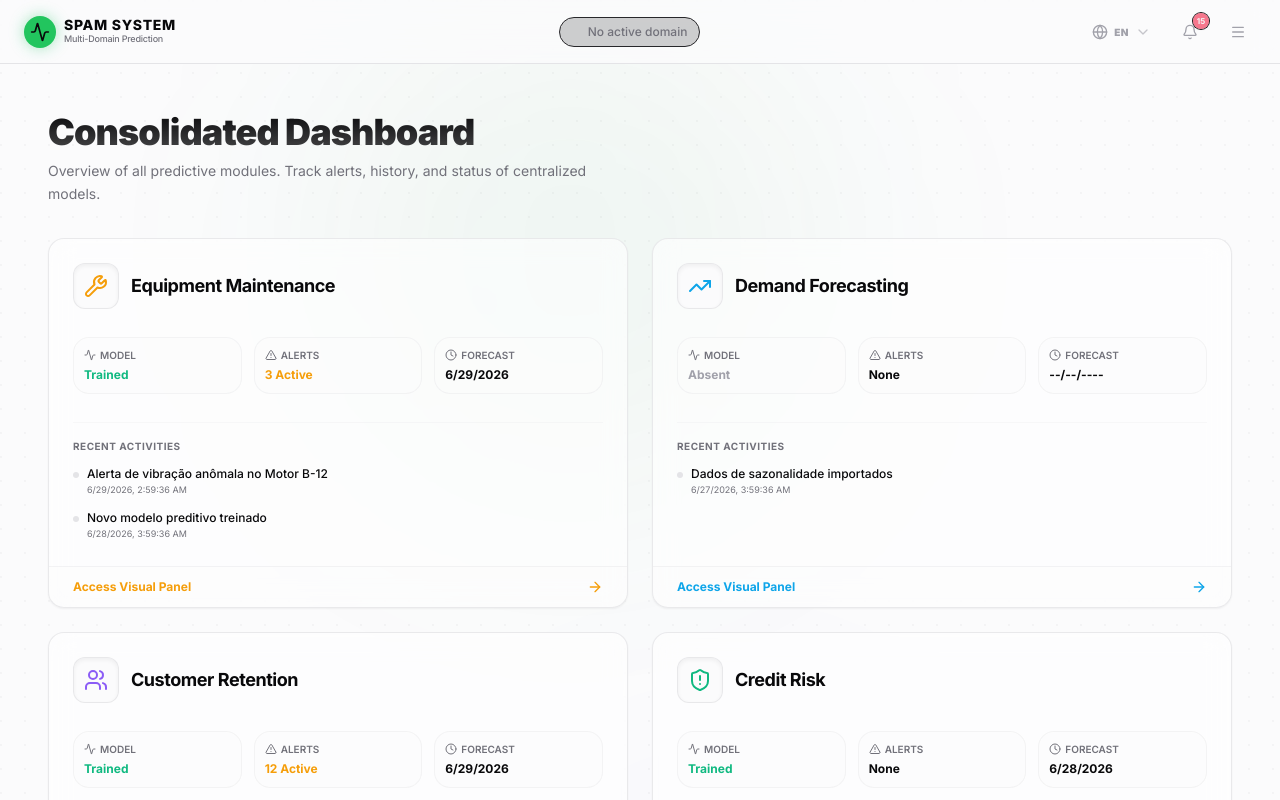
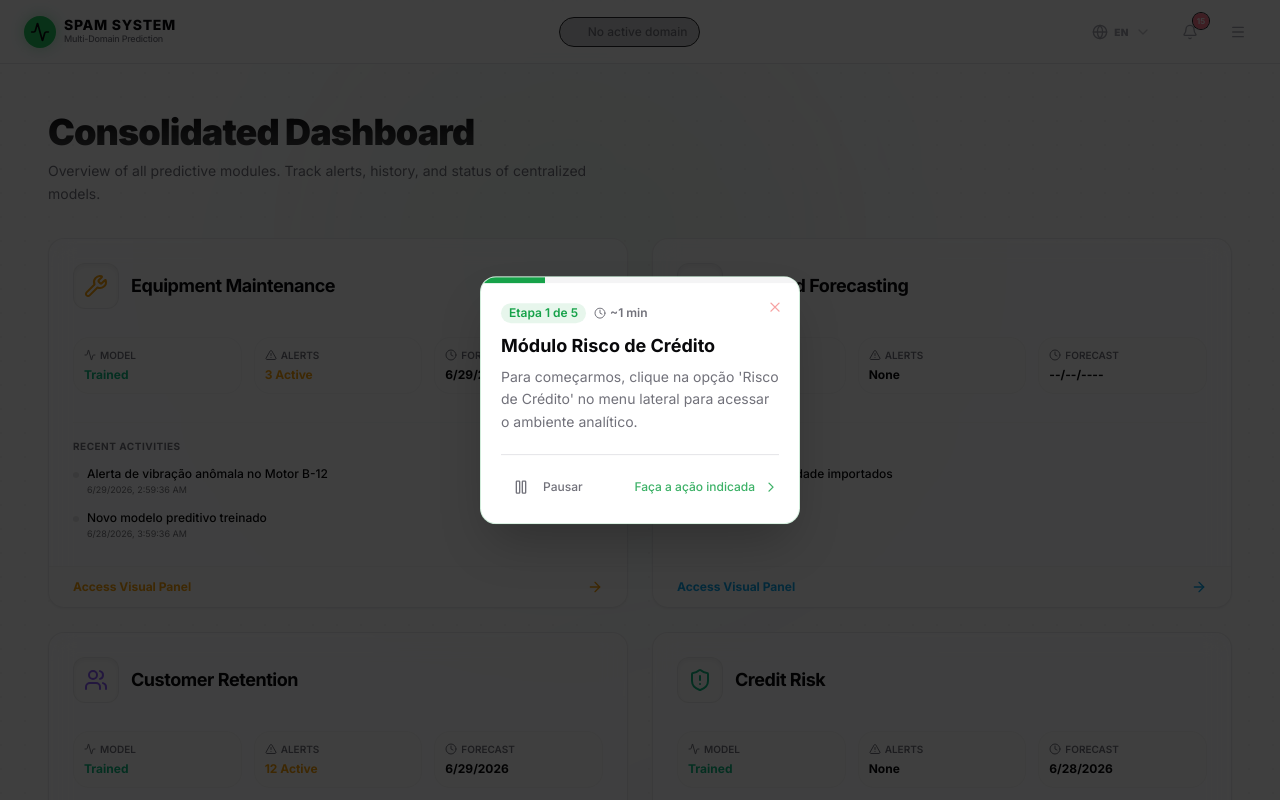
Before and after one commit to gabriellsnts/spam-project, a Next.js app: page / in a window 1280 px wide. Shown: the top 800 px of the page. Built offline with nearby package versions, Linux system fonts and the light colour scheme; sample sign-in values are in the browser's storage.

Commit message:
feat(ui): criar componente de UI Overlay para o tutorial interativo e adicionar no layout

```diff
--- a/src/app/layout.tsx
+++ b/src/app/layout.tsx
@@ -6,6 +6,7 @@ import { LoadingOverlay } from "@/components/shared/loading-overlay";
 import { ConfirmSwitchDialog } from "@/components/shared/confirm-switch-dialog";
 import { AuthGuard } from "@/components/shared/auth-guard";
 import { EmailNotificationsRenderer } from "@/components/shared/email-notifications-renderer";
+import { InteractiveTutorial } from "@/components/shared/interactive-tutorial";
 
 const inter = Inter({ subsets: ["latin"] });
 
@@ -29,6 +30,7 @@ export default function RootLayout({
           <LoadingOverlay />
           <ConfirmSwitchDialog />
           <EmailNotificationsRenderer />
+          <InteractiveTutorial />
         </DomainProvider>
       </body>
     </html>
--- /dev/null
+++ b/src/components/shared/interactive-tutorial.tsx
@@ -0,0 +1,181 @@
+"use client";
+
+import React, { useEffect, useState, useRef } from "react";
+import { useDomain } from "@/lib/context/domain-context";
+import { X, Pause, Play, ChevronRight, Clock } from "lucide-react";
+import { Button } from "@/components/ui/button";
+
+const TUTORIAL_STEPS = [
+  {
+    step: 1,
+    title: "Módulo Risco de Crédito",
+    description: "Para começarmos, clique na opção 'Risco de Crédito' no menu lateral para acessar o ambiente analítico.",
+    target: "sidebar-credit-risk",
+    timeEstimate: "1 min"
+  },
+  {
+    step: 2,
+    title: "Importar Dados",
+    description: "Excelente! Agora faça o upload de um dataset em formato CSV contendo os dados históricos de crédito para a nossa análise.",
+    target: "import-csv",
+    timeEstimate: "2 min"
+  },
+  {
+    step: 3,
+    title: "Treinar o Modelo",
+    description: "Com os dados carregados, clique neste botão para treinar nosso modelo de Machine Learning que fará as predições.",
+    target: "train-model",
+    timeEstimate: "2 min"
+  },
+  {
+    step: 4,
+    title: "Aba de Previsões",
+    description: "O modelo está treinado! Clique na aba 'Fazer Previsão' no topo da tela.",
+    target: "prediction-tab",
+    timeEstimate: "1 min"
+  },
+  {
+    step: 5,
+    title: "Gerar Previsão",
+    description: "Perfeito! Agora role até o painel simulador, clique no botão para gerar previsão e conclua seu fluxo de aprendizado.",
+    target: "generate-prediction",
+    timeEstimate: "1 min"
+  }
+];
+
+export function InteractiveTutorial() {
+  const { tutorialState, pauseTutorial, resumeTutorial, endTutorial } = useDomain();
+  const [targetRect, setTargetRect] = useState<DOMRect | null>(null);
+  const resizeObserverRef = useRef<ResizeObserver | null>(null);
+
+  const activeStepConfig = TUTORIAL_STEPS.find(s => s.step === tutorialState.currentStep);
+
+  useEffect(() => {
+    if (!tutorialState.isActive || tutorialState.isPaused || !activeStepConfig) {
+      setTargetRect(null);
+      if (resizeObserverRef.current) {
+        resizeObserverRef.current.disconnect();
+      }
+      return;
+    }
+
+    const updateRect = () => {
+      const el = document.querySelector(`[data-tutorial-target="${activeStepConfig.target}"]`);
+      if (el) {
+        setTargetRect(el.getBoundingClientRect());
+      } else {
+        setTargetRect(null);
+      }
+    };
+
+    updateRect();
+
+    const observer = new MutationObserver(() => updateRect());
+    observer.observe(document.body, { childList: true, subtree: true, attributes: true });
+
+    window.addEventListener("resize", updateRect);
+    window.addEventListener("scroll", updateRect, true);
+
+    return () => {
+      observer.disconnect();
+      window.removeEventListener("resize", updateRect);
+      window.removeEventListener("scroll", updateRect, true);
+    };
+  }, [tutorialState.isActive, tutorialState.isPaused, tutorialState.currentStep, activeStepConfig]);
+
+  if (!tutorialState.isActive && !tutorialState.isPaused) {
+    return null;
+  }
+
+  if (tutorialState.isPaused) {
+    return (
+      <div className="fixed bottom-4 right-4 z-[9999] bg-card/90 backdrop-blur-md border border-primary/30 shadow-2xl rounded-xl p-4 flex items-center gap-4 animate-in fade-in slide-in-from-bottom">
+        <div>
+          <h4 className="font-bold text-sm">Tutorial Pausado</h4>
+          <p className="text-xs text-muted-foreground">Etapa {tutorialState.currentStep} de {tutorialState.totalSteps}</p>
+        </div>
+        <div className="flex items-center gap-2">
+          <Button size="sm" variant="outline" onClick={resumeTutorial} className="h-8 gap-2">
+            <Play className="h-4 w-4" /> Retomar
+          </Button>
+          <Button size="sm" variant="ghost" onClick={endTutorial} className="h-8 w-8 p-0 text-destructive hover:bg-destructive/10">
+            <X className="h-4 w-4" />
+          </Button>
+        </div>
+      </div>
+    );
+  }
+
+  return (
+    <>
+      <div
+        className="fixed inset-0 z-[9998] pointer-events-none transition-all duration-500 ease-in-out"
+        style={{
+          background: targetRect
+            ? `radial-gradient(circle at ${targetRect.left + targetRect.width / 2}px ${targetRect.top + targetRect.height / 2}px, transparent ${Math.max(targetRect.width, targetRect.height) / 2 + 10}px, rgba(0, 0, 0, 0.75) ${Math.max(targetRect.width, targetRect.height) / 2 + 30}px)`
+            : 'rgba(0,0,0,0.75)'
+        }}
+      />
+
+      <div
+        className="fixed z-[9999] bg-card text-card-foreground shadow-2xl rounded-2xl border border-primary/20 w-80 overflow-hidden transition-all duration-500 ease-in-out"
+        style={{
+          ...(targetRect ? {
+            top: targetRect.bottom + 20 > window.innerHeight - 200 ? targetRect.top - 200 : targetRect.bottom + 20,
+            left: Math.min(Math.max(20, targetRect.left + targetRect.width / 2 - 160), window.innerWidth - 340)
+          } : {
+            top: '50%',
+            left: '50%',
+            transform: 'translate(-50%, -50%)'
+          })
+        }}
+      >
+        <div className="h-1.5 w-full bg-muted">
+          <div
+            className="h-full bg-primary transition-all duration-500"
+            style={{ width: `${(tutorialState.currentStep / tutorialState.totalSteps) * 100}%` }}
+          />
+        </div>
+
+        <div className="p-5">
+          <div className="flex items-start justify-between mb-2">
+            <div className="flex items-center gap-2 text-xs font-semibold text-primary mb-1">
+              <span className="bg-primary/10 px-2 py-0.5 rounded-full">
+                Etapa {tutorialState.currentStep} de {tutorialState.totalSteps}
+              </span>
+              {activeStepConfig && (
+                <span className="flex items-center gap-1 text-muted-foreground">
+                  <Clock className="h-3 w-3" />
+                  ~{activeStepConfig.timeEstimate}
+                </span>
+              )}
+            </div>
+            <Button variant="ghost" size="icon" className="h-6 w-6 rounded-full -mr-2 -mt-2 opacity-50 hover:opacity-100 text-destructive" onClick={endTutorial}>
+              <X className="h-4 w-4" />
+            </Button>
+          </div>
+
+          <h3 className="font-bold text-lg mb-2 leading-tight">
+            {activeStepConfig?.title || "Carregando..."}
+          </h3>
+
+          <p className="text-sm text-muted-foreground mb-5 leading-relaxed">
+            {activeStepConfig?.description || "Aguardando navegação..."}
+          </p>
+
+          <div className="flex items-center justify-between mt-2 pt-4 border-t border-border">
+            <Button variant="ghost" size="sm" onClick={pauseTutorial} className="text-xs h-8 text-muted-foreground">
+              <Pause className="h-3 w-3 mr-1.5" />
+              Pausar
+            </Button>
+
+            <div className="flex items-center gap-2 text-xs text-primary font-medium animate-pulse">
+              Faça a ação indicada
+              <ChevronRight className="h-4 w-4" />
+            </div>
+          </div>
+        </div>
+      </div>
+    </>
+  );
+}
```
